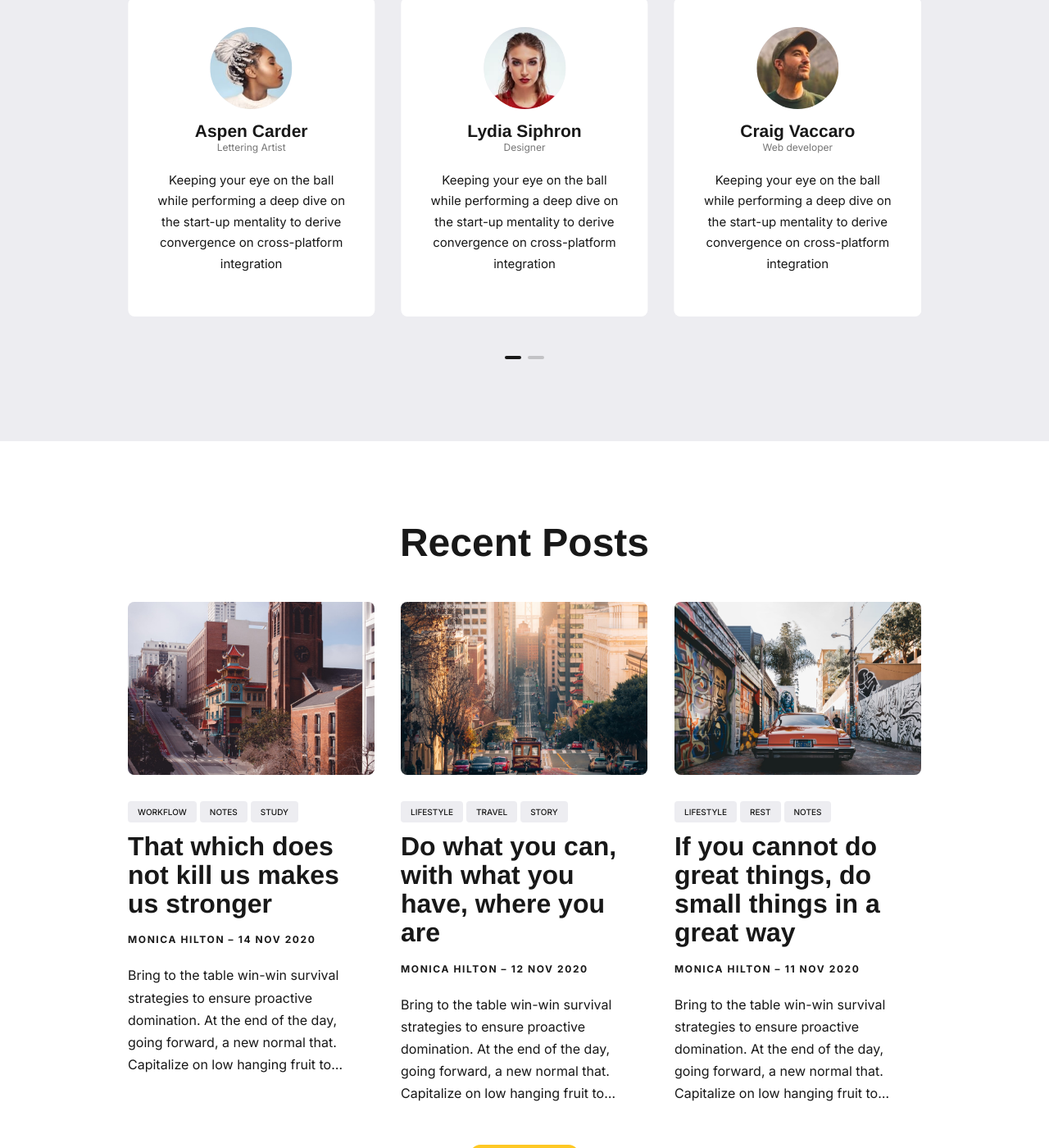
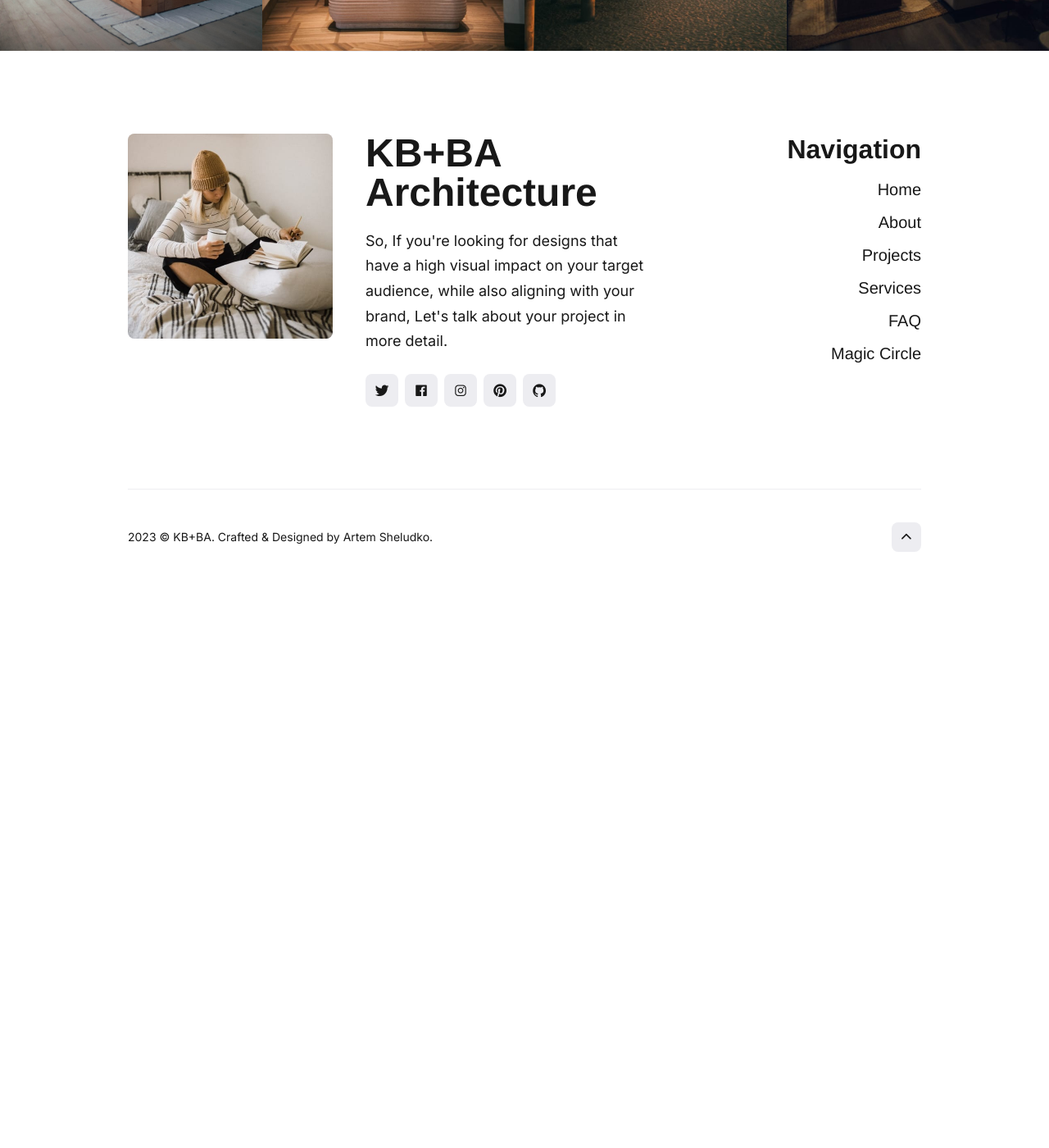
Before and after one commit to balbano/kb-ba.com, a Jekyll site: the page built from index.html, in a window 1280 px wide and 1400 px high, scrolled down 2174 px. Shown: the whole window at 82% size. Built offline with Jekyll 4.4.1, drawn with Linux system fonts in a browser that asks for light colours; nearby versions of some CDN libraries; some web fonts are replaced; after the commit the page ends 2887 px from its top, so only the background shows below that; some of the changed text lies outside the part shown.

Commit message:
Set up pages

```diff
--- a/_config.yml
+++ b/_config.yml
@@ -1,7 +1,7 @@
 #-------------------------------
 # General Site Settings
 baseurl: "" # the subpath of your site, e.g. /blog
-url: "" # the base hostname & protocol for your site, e.g. http://example.com
+url: "http://www.kb-ba.com" # the base hostname & protocol for your site, e.g. http://example.com
 
 
 #-------------------------------
--- a/_data/settings.yml
+++ b/_data/settings.yml
@@ -1,8 +1,8 @@
 #-------------------------------
 # Site Settings
-title: Hilton
+title: KB+BA
 logo: # You can add own logo. For example '/images/logo.png'.
-description: Hilton is a super simple portfolio theme for Jekyll.
+description: KB+BA is an architecture firm based in Portland, OR.
 color_scheme: auto # You can choose three modes auto, light, and dark. By default, the auto mode is set, which means the user can choose the light or dark mode themself.
 
 
@@ -12,24 +12,24 @@
   menu__items:
     - title: 'Home'
       url: '/'
+    - title: 'About'
+      url: '/about/'
     - title: 'Projects'
       url: '/projects/'
-    - title: 'Blog'
-      url: '/blog/'
-    - title: 'Pages'
-      submenu:
-      - url: '/about/'
-        title: 'About'
-      - url: '/contact/'
-        title: 'Contact'
-      - url: '/elements/'
-        title: 'Elements'
+    - title: 'Services'
+      url: '/services/'
+    - title: 'FAQ'
+      url: '/faq/'
+    - title: 'Magic Circle'
+      url: '/magic-circle/'
+    - title: 'Contact'
+      url: '/contact/'
 
 
 #-------------------------------
 # Author Settings
 author:
-  author__name: Monica Hilton
+  author__name: KB+BA Architecture
   author__bio: So, If you're looking for designs that have a high visual impact on your target audience, while also aligning with your brand, Let's talk about your project in more detail.
   author__avatar: '/images/01-1.jpg'
 
@@ -47,8 +47,8 @@
 #-------------------------------
 # Hero Settings
 hero:
-  hero__title: I'm Monica. I will create design that can give you value
-  hero__description: So, If you're looking for designs that have a high visual impact on your target audience, while also aligning with your brand, Let's talk about your project in more detail.
+  hero__title: KB+BA Architecture
+  hero__description: We design buildings and spaces for gathering, learning, creating and living. Let's collaborate and create architecture that tells your story and changes your life.
   hero__image: '/images/01.jpg'
 
 
@@ -63,9 +63,8 @@
 #-------------------------------
 # Projects Settings
 projects__settings:
-  projects__title: Latest works
-  projects__description: I shows only the best websites and portfolios built completely with passion, simplicity & creativity!
-
+  projects__title: Selected work
+  projects__description: A blurb about our projects!
 
 #-------------------------------
 # Testimonials Section
@@ -131,16 +130,16 @@
   menu__items:
     - title: 'Home'
       url: '/'
+    - title: 'About'
+      url: '/about/'
     - title: 'Projects'
       url: '/projects/'
-    - title: 'Blog'
-      url: '/blog/'
-    - url: '/about/'
-      title: 'About'
-    - url: '/contact/'
-      title: 'Contact'
-    - url: '/elements/'
-      title: 'Elements'
+    - title: 'Services'
+      url: '/services/'
+    - title: 'FAQ'
+      url: '/faq/'
+    - title: 'Magic Circle'
+      url: '/magic-circle/'
 
 
 #-------------------------------
--- /dev/null
+++ b/_pages/faq.md
@@ -0,0 +1,7 @@
+---
+layout: page
+title: FAQ
+permalink: /faq/
+---
+
+Things you might be wondering!
--- a/index.html
+++ b/index.html
@@ -6,7 +6,8 @@
 {% include section-hero.html %}
 
 {% include section-projects.html %}
-
+{% comment %}
 {% include section-testimonials.html %}
 
 {% include section-blog.html %}
+{% endcomment %}
```
Also changed, not shown: _pages/magic-circle.md (added, +7 -0 lines), _pages/services.md (added, +7 -0 lines).
